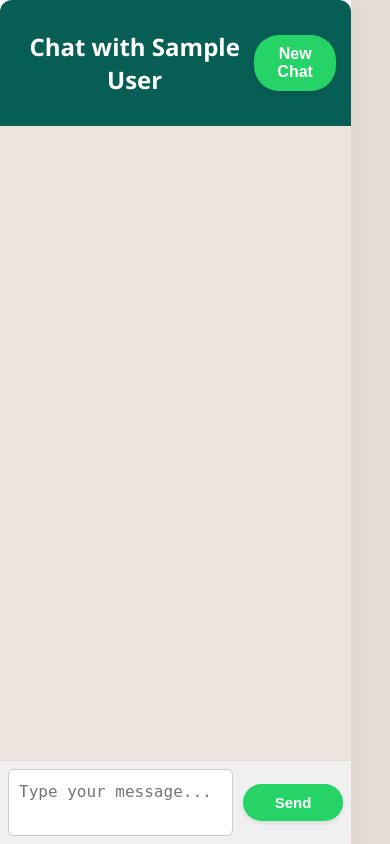
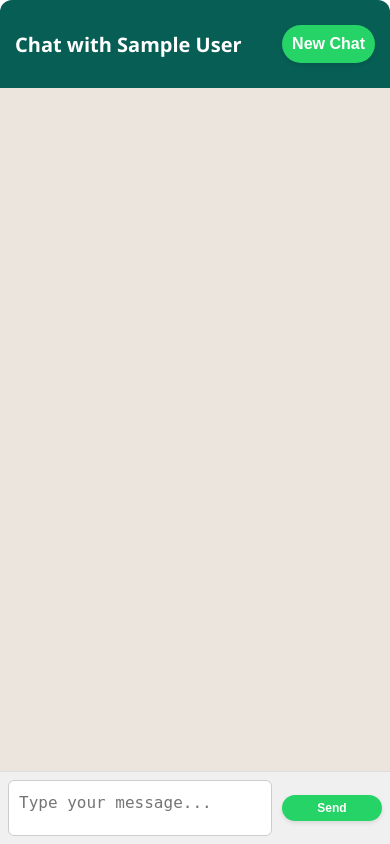
Before and after one commit to Jeffxia601/ChatBot, a Flask app: page /chat in a window 390 px wide. Run offline with Flask 3, Linux system fonts and the light colour scheme; the visitor is signed in with stand-in values (Sample User, id 1).

Commit message:
mobile view update

```diff
--- a/static/style.css
+++ b/static/style.css
@@ -178,8 +178,8 @@ body {
 
 .input-area .new-chat-btn-small {
     width: 100px;
-    font-size: 15px;
-    padding: 10px;
+    font-size: 12px;
+    padding: 6px 10px;
     border-radius: 25px;
     flex-shrink: 0;
 }
@@ -191,7 +191,7 @@ body {
     color: white;
     font-weight: bold;
     font-size: 12px;
-    padding: 6px 12px;
+    padding: 6px 10px;
     border: none;
     border-radius: 25px;
     cursor: pointer;
@@ -267,14 +267,20 @@ body {
     }
 
     .main-box.chat-page {
+        width: 100%;
+        max-width: 480px;
+        margin: 0 auto;
         height: 100vh;
-        max-height: none;
-        margin: 0;
         border-radius: 0;
+        padding: 0 !important;
     }
 
     .main-box h1 {
         font-size: 24px;
+    }
+
+    .chat-header h2 {
+        font-size: 20px;
     }
 
     .main-box p {
@@ -285,6 +291,11 @@ body {
         font-size: 16px;
     }
 
+    .new-chat-btn-small {
+        font-size: 13px;
+        padding: 5px 8px;
+    }
+
     .chat-box {
         padding: 10px;
     }
@@ -293,8 +304,8 @@ body {
         padding: 8px;
     }
 
-    button {
+    /* button {
         font-size: 14px;
         padding: 8px 12px;
-    }
+    } */
 }
```
